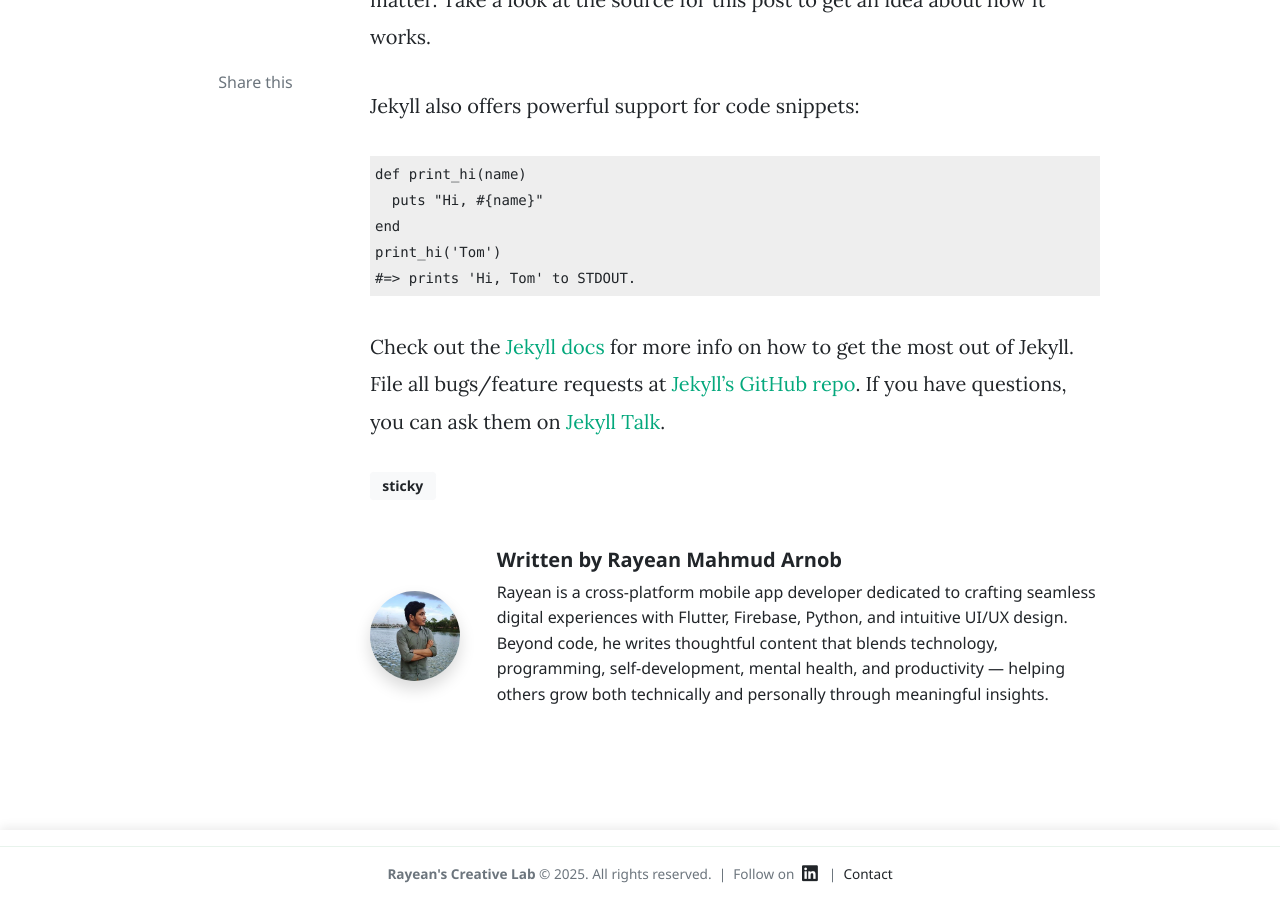
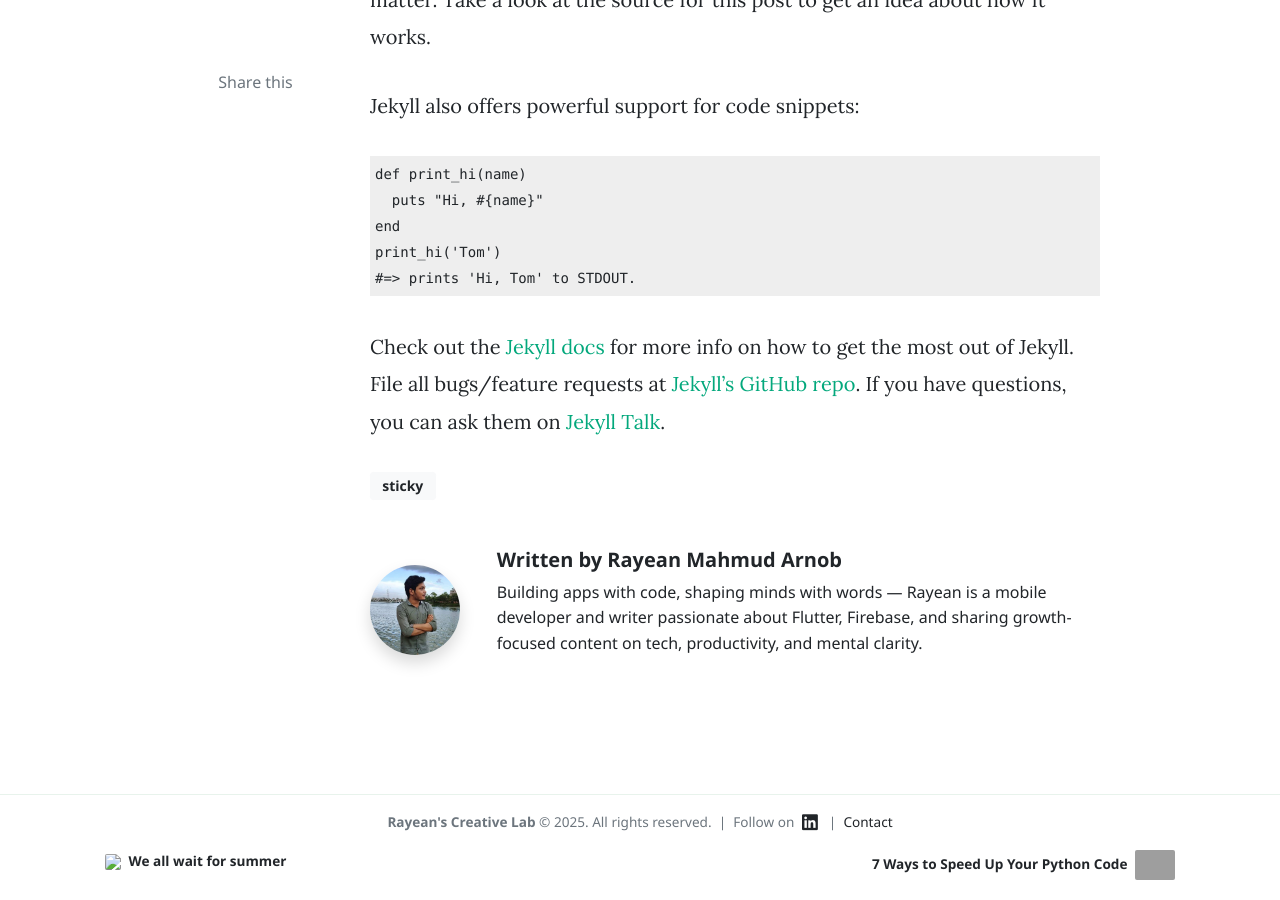
Before and after one commit to Rayean-Mahmud/rayean-mahmud.github.io, a Jekyll site: the page built from _posts/2019-02-04-welcome-to-jekyll.markdown, in a window 1280 px wide and 900 px high, scrolled down 694 px. Built offline with Jekyll 4.4.1, drawn with Linux system fonts in a browser that asks for light colours; nearby versions of some CDN libraries; comment, search, counter and statistics services are not loaded.

Commit message:
Update _config.yml

```diff
--- a/_config.yml
+++ b/_config.yml
@@ -23,7 +23,7 @@
   rayean:
     name: Rayean Mahmud Arnob
     avatar: /assets/images/avatar1.jpg
-    bio: "Rayean is a cross-platform mobile app developer dedicated to crafting seamless digital experiences with Flutter, Firebase, Python, and intuitive UI/UX design. Beyond code, he writes thoughtful content that blends technology, programming, self-development, mental health, and productivity — helping others grow both technically and personally through meaningful insights."
+    bio: "Building apps with code, shaping minds with words — Rayean is a mobile developer and writer passionate about Flutter, Firebase, and sharing growth-focused content on tech, productivity, and mental clarity."
     site: https://github.com/Rayean-Mahmud
     email: rayean.dev@gmail.com
     github: https://github.com/Rayean-Mahmud
```
